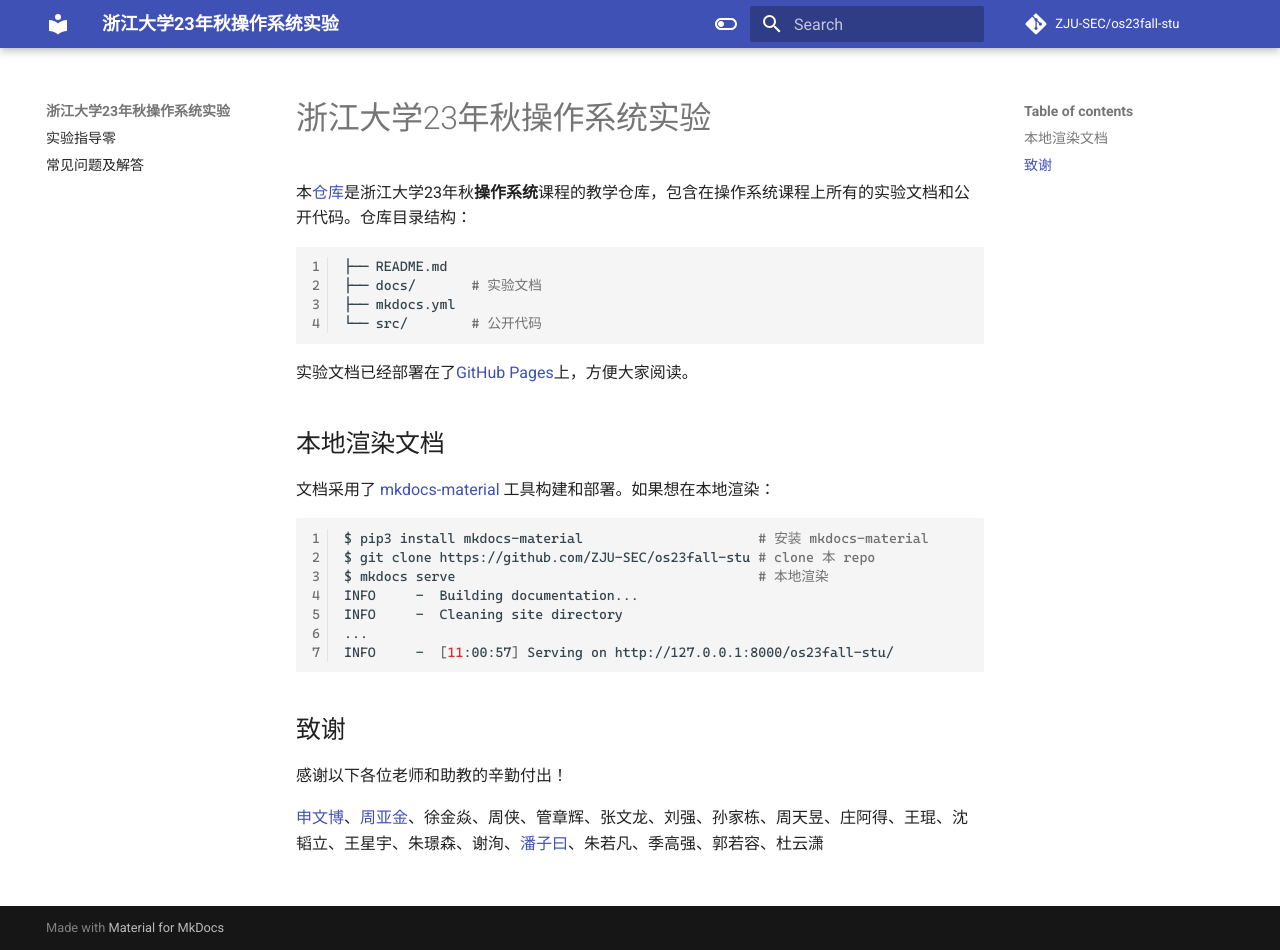
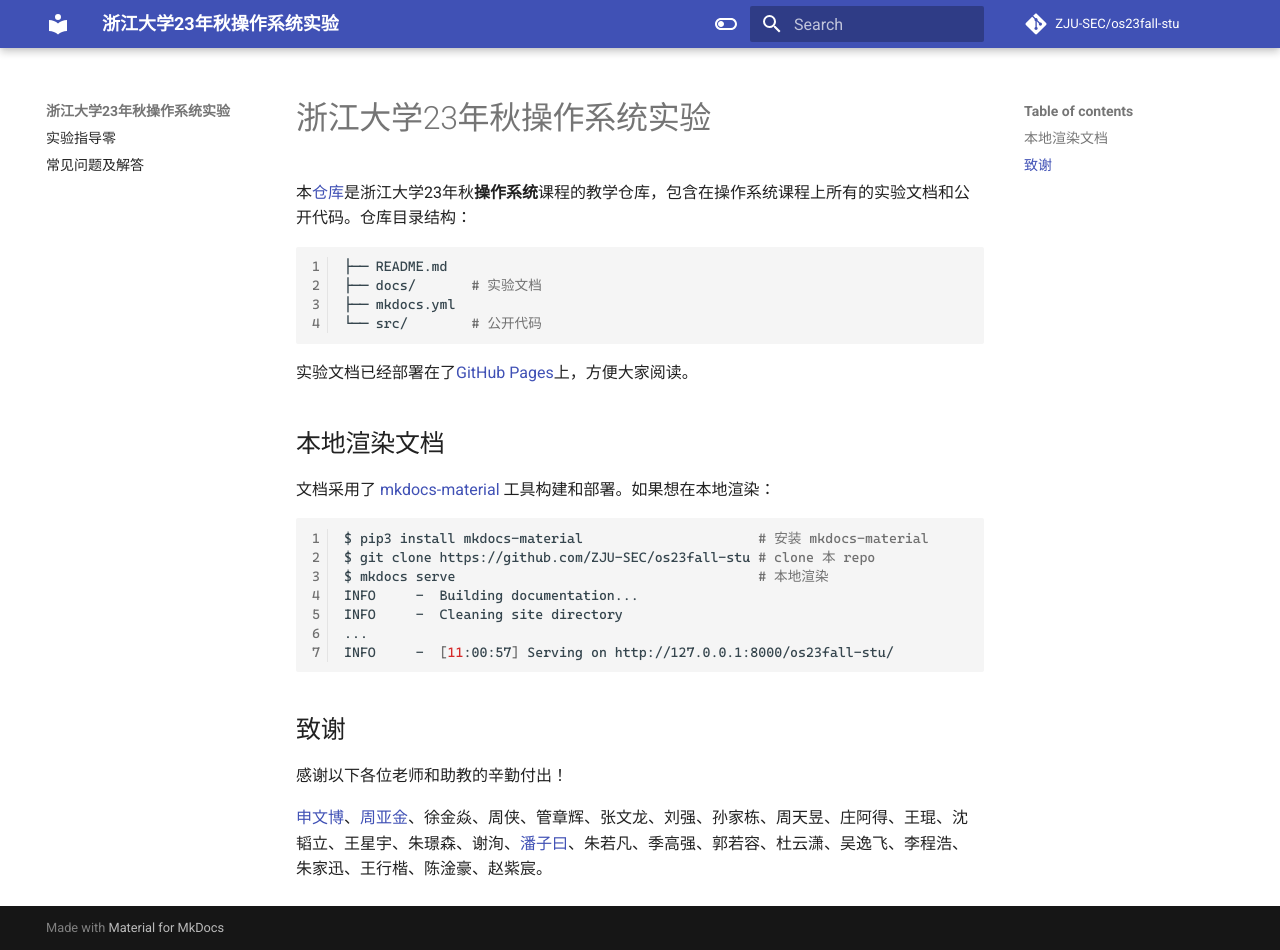
Before and after one commit to NoyException/zju_os_lab, an MkDocs documentation site: the page built from docs/index.md, in a window 1280 px wide and 950 px high. Built offline with MkDocs 1.6.1 and Material for MkDocs 9.7.7, drawn with Linux system fonts in a browser that asks for light colours; some web fonts are replaced; comment, search, counter and statistics services are not loaded.

Commit message:
Update index.md

```diff
--- a/docs/index.md
+++ b/docs/index.md
@@ -30,4 +30,4 @@ INFO     -  [11:00:57] Serving on http://127.0.0.1:8000/os23fall-stu/
 
 感谢以下各位老师和助教的辛勤付出！
 
-[申文博](https://wenboshen.org/)、[周亚金](https://yajin.org/)、徐金焱、周侠、管章辉、张文龙、刘强、孙家栋、周天昱、庄阿得、王琨、沈韬立、王星宇、朱璟森、谢洵、[潘子曰](https://pan-ziyue.github.io/)、朱若凡、季高强、郭若容、杜云潇
+[申文博](https://wenboshen.org/)、[周亚金](https://yajin.org/)、徐金焱、周侠、管章辉、张文龙、刘强、孙家栋、周天昱、庄阿得、王琨、沈韬立、王星宇、朱璟森、谢洵、[潘子曰](https://pan-ziyue.github.io/)、朱若凡、季高强、郭若容、杜云潇、吴逸飞、李程浩、朱家迅、王行楷、陈淦豪、赵紫宸。
```
